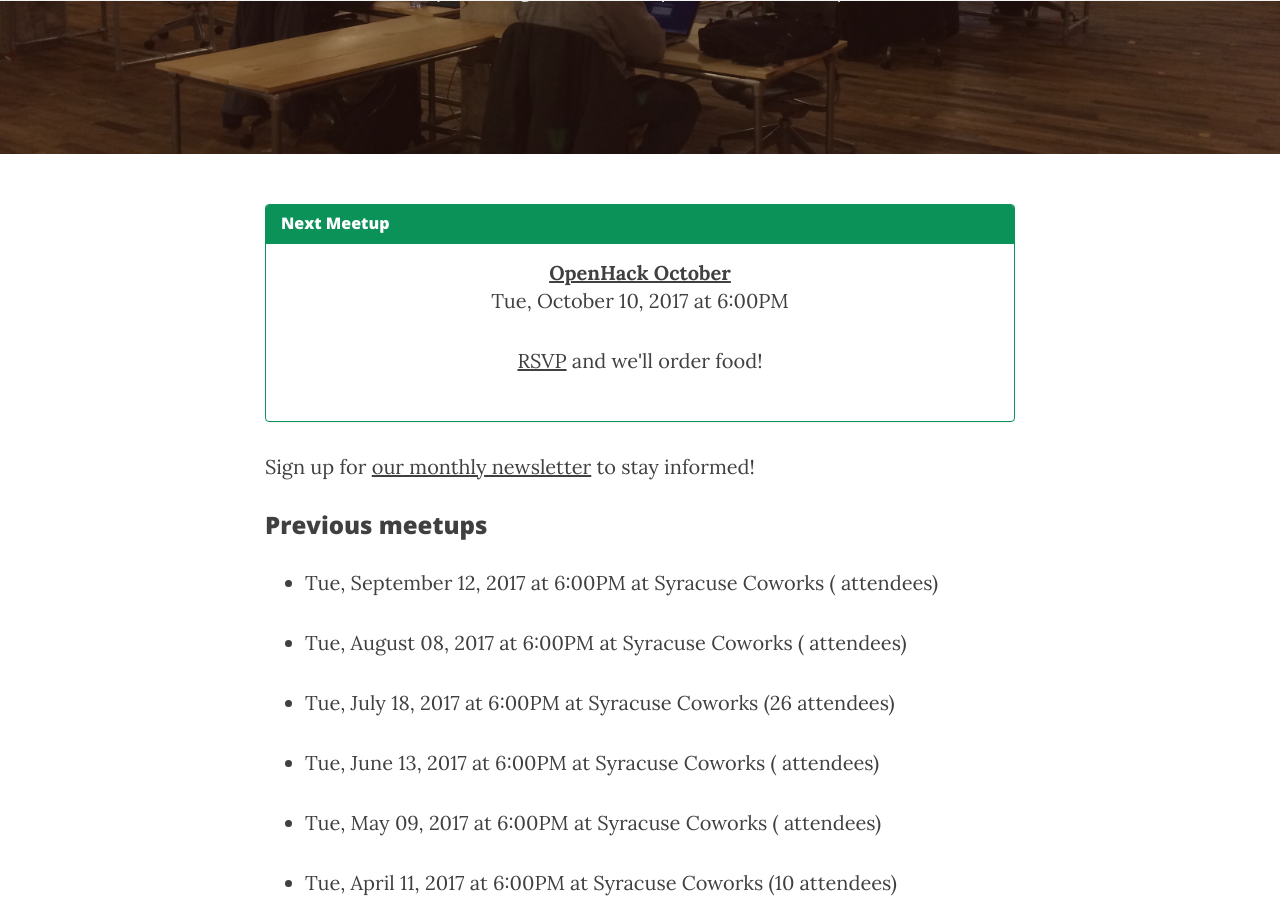
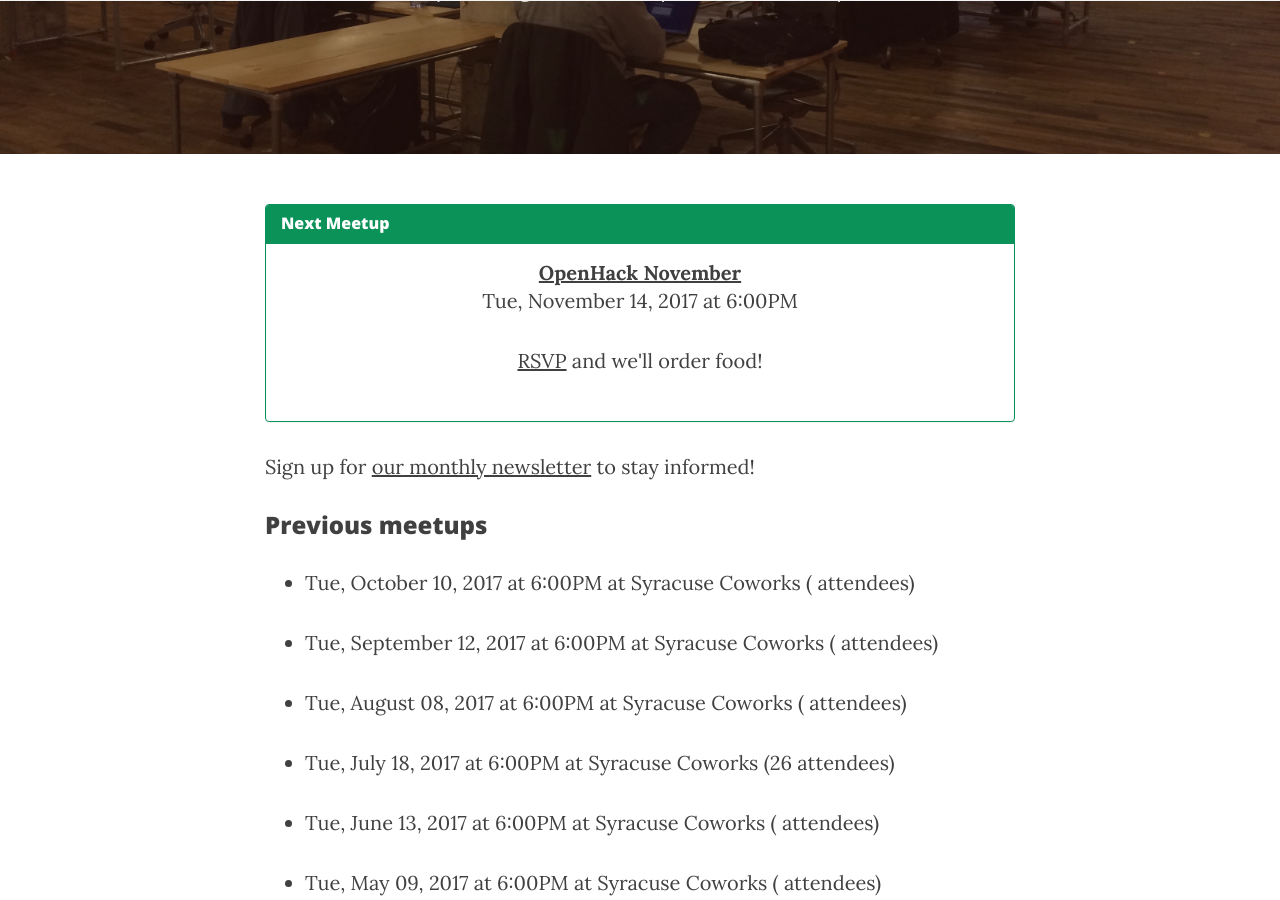
Before and after one commit to syracuseio/openhacksyr.github.io, a Jekyll site: the page built from events.md, in a window 1280 px wide and 900 px high, scrolled down 302 px. Built offline with Jekyll 4.4.1, drawn with Linux system fonts in a browser that asks for light colours; nearby versions of some CDN libraries.

Commit message:
Add November meetup info

```diff
--- a/_data/events.yaml
+++ b/_data/events.yaml
@@ -1,4 +1,9 @@
 ---
+- name: OpenHack November
+  date: 14-11-2017 at 6pm
+  location: coworks
+  rsvp_link: https://www.meetup.com/SyracuseCoWorks/events/244705879/
+  attendees:
 - name: OpenHack October
   date: 10-10-2017 at 6pm
   location: coworks
```
